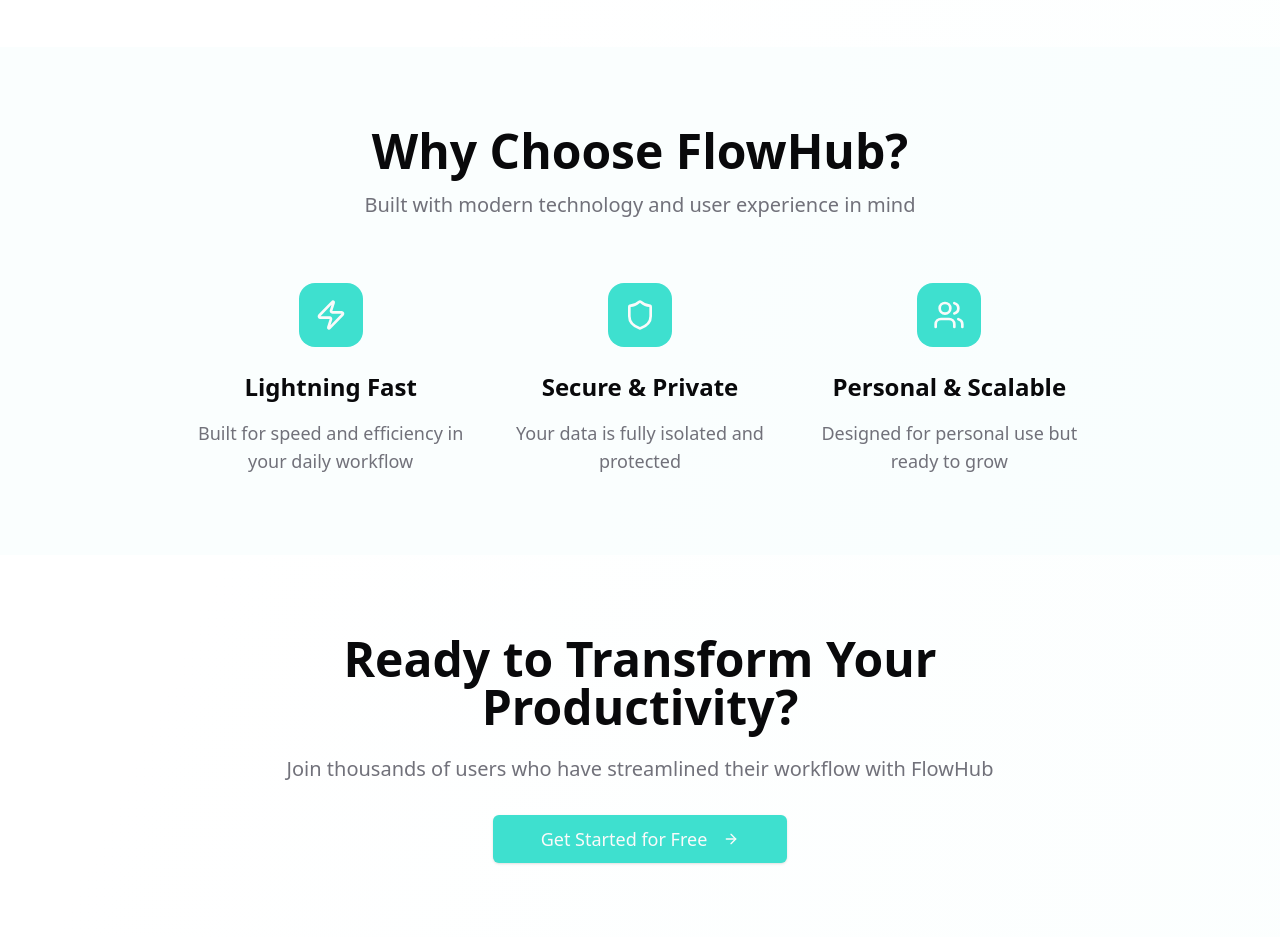
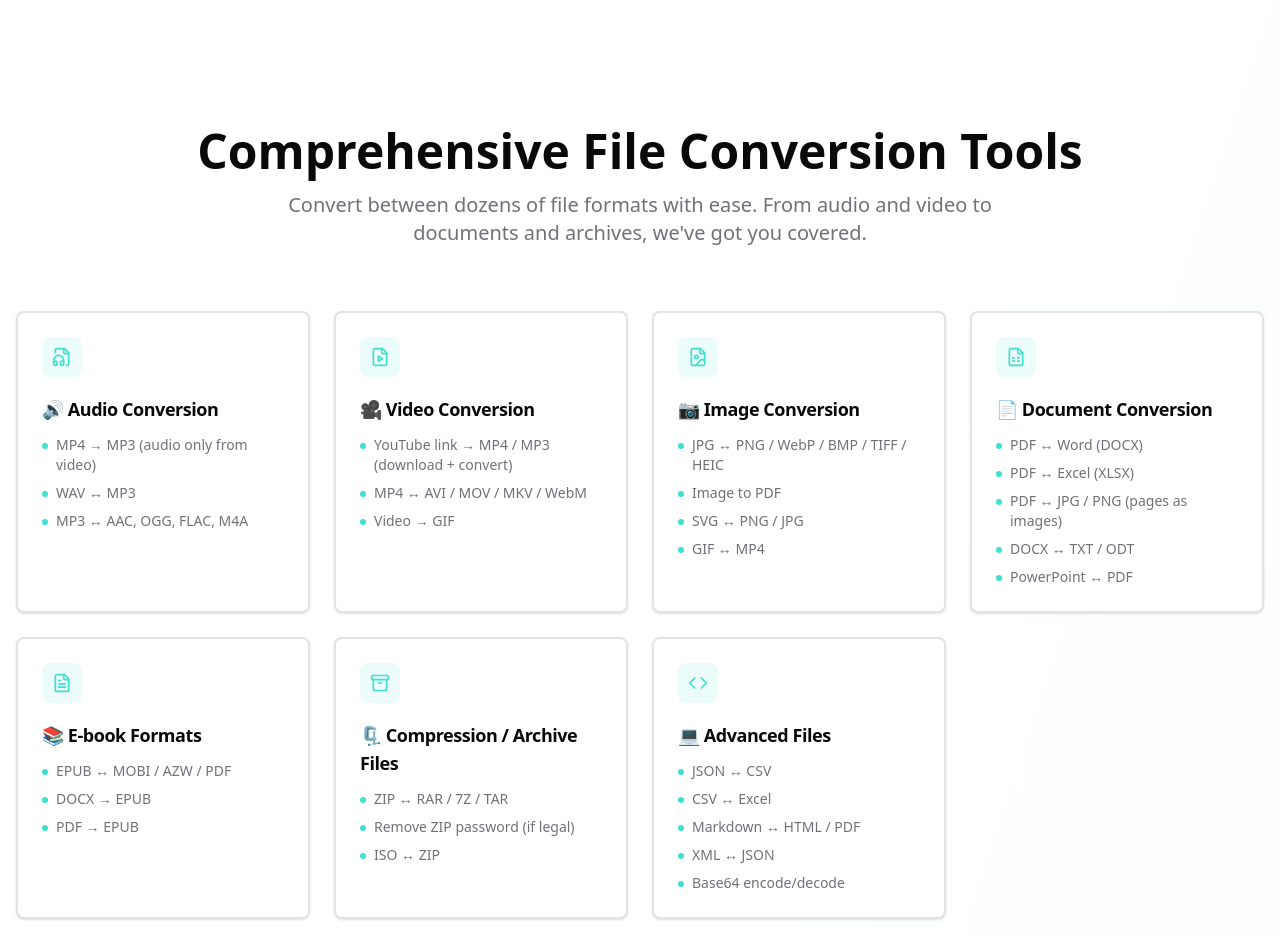
Before and after one commit to sarkozilenard/flowhub, a Next.js app: page / in a window 1280 px wide. Shown: the part 1860-2797 px from the top of the page. Built offline with nearby package versions, Linux system fonts and the light colour scheme; no server answers.

Commit message:
Add language selector, theme toggle, comprehensive file converters section, and update footer with new copyright and Lenard Sarkozi link

```diff
--- a/src/pages/index.tsx
+++ b/src/pages/index.tsx
@@ -4,7 +4,9 @@ import Link from "next/link";
 import { motion } from "framer-motion";
 import { Button } from "@/components/ui/button";
 import { Card, CardHeader, CardTitle, CardDescription, CardContent } from "@/components/ui/card";
-import { CheckCircle, Calendar, FileText, Link as LinkIcon, Calculator, MessageSquare, Zap, Shield, Users, ArrowRight } from "lucide-react";
+import { CheckCircle, Calendar, FileText, Link as LinkIcon, Calculator, MessageSquare, Zap, Shield, Users, ArrowRight, FileAudio, FileVideo, FileImage, FileSpreadsheet, Archive, Code } from "lucide-react";
+import { LanguageSelector } from "@/components/LanguageSelector";
+import { ThemeToggle } from "@/components/ThemeToggle";
 
 const fadeInUp = {
   initial: { opacity: 0, y: 60 },
@@ -53,6 +55,77 @@ const features = [
   }
 ];
 
+const fileConverters = [
+  {
+    icon: FileAudio,
+    title: "🔊 Audio Conversion",
+    formats: [
+      "MP4 → MP3 (audio only from video)",
+      "WAV ↔ MP3",
+      "MP3 ↔ AAC, OGG, FLAC, M4A"
+    ]
+  },
+  {
+    icon: FileVideo,
+    title: "🎥 Video Conversion",
+    formats: [
+      "YouTube link → MP4 / MP3 (download + convert)",
+      "MP4 ↔ AVI / MOV / MKV / WebM",
+      "Video → GIF"
+    ]
+  },
+  {
+    icon: FileImage,
+    title: "📷 Image Conversion",
+    formats: [
+      "JPG ↔ PNG / WebP / BMP / TIFF / HEIC",
+      "Image to PDF",
+      "SVG ↔ PNG / JPG",
+      "GIF ↔ MP4"
+    ]
+  },
+  {
+    icon: FileSpreadsheet,
+    title: "📄 Document Conversion",
+    formats: [
+      "PDF ↔ Word (DOCX)",
+      "PDF ↔ Excel (XLSX)",
+      "PDF ↔ JPG / PNG (pages as images)",
+      "DOCX ↔ TXT / ODT",
+      "PowerPoint ↔ PDF"
+    ]
+  },
+  {
+    icon: FileText,
+    title: "📚 E-book Formats",
+    formats: [
+      "EPUB ↔ MOBI / AZW / PDF",
+      "DOCX → EPUB",
+      "PDF → EPUB"
+    ]
+  },
+  {
+    icon: Archive,
+    title: "🗜️ Compression / Archive Files",
+    formats: [
+      "ZIP ↔ RAR / 7Z / TAR",
+      "Remove ZIP password (if legal)",
+      "ISO ↔ ZIP"
+    ]
+  },
+  {
+    icon: Code,
+    title: "💻 Advanced Files",
+    formats: [
+      "JSON ↔ CSV",
+      "CSV ↔ Excel",
+      "Markdown ↔ HTML / PDF",
+      "XML ↔ JSON",
+      "Base64 encode/decode"
+    ]
+  }
+];
+
 const benefits = [
   {
     icon: Zap,
@@ -97,6 +170,8 @@ export default function Home() {
               <span className="text-2xl font-bold text-primary">FlowHub</span>
             </div>
             <div className="flex items-center space-x-4">
+              <LanguageSelector />
+              <ThemeToggle />
               <Link href="/login">
                 <Button variant="ghost">Sign In</Button>
               </Link>
@@ -214,6 +289,53 @@ export default function Home() {
           </motion.div>
         </section>
 
+        {/* File Converters Section */}
+        <section className="container mx-auto px-4 py-20">
+          <motion.div
+            className="text-center mb-16"
+            initial={{ opacity: 0, y: 40 }}
+            animate={{ opacity: 1, y: 0 }}
+            transition={{ duration: 0.8 }}
+          >
+            <h2 className="text-4xl md:text-5xl font-bold mb-4">
+              Comprehensive File Conversion Tools
+            </h2>
+            <p className="text-xl text-muted-foreground max-w-3xl mx-auto">
+              Convert between dozens of file formats with ease. From audio and video to documents and archives, we've got you covered.
+            </p>
+          </motion.div>
+
+          <motion.div
+            className="grid md:grid-cols-2 lg:grid-cols-3 xl:grid-cols-4 gap-6"
+            variants={staggerContainer}
+            initial="initial"
+            animate="animate"
+          >
+            {fileConverters.map((converter, index) => (
+              <motion.div key={index} variants={fadeInUp}>
+                <Card className="h-full hover:shadow-lg transition-all duration-300 border-2 hover:border-primary/20">
+                  <CardHeader className="pb-3">
+                    <div className="w-10 h-10 bg-primary/10 rounded-lg flex items-center justify-center mb-3">
+                      <converter.icon className="w-5 h-5 text-primary" />
+                    </div>
+                    <CardTitle className="text-lg">{converter.title}</CardTitle>
+                  </CardHeader>
+                  <CardContent className="pt-0">
+                    <ul className="space-y-2">
+                      {converter.formats.map((format, formatIndex) => (
+                        <li key={formatIndex} className="text-sm text-muted-foreground flex items-start">
+                          <span className="w-1.5 h-1.5 bg-primary rounded-full mt-2 mr-2 flex-shrink-0"></span>
+                          {format}
+                        </li>
+                      ))}
+                    </ul>
+                  </CardContent>
+                </Card>
+              </motion.div>
+            ))}
+          </motion.div>
+        </section>
+
         {/* Benefits Section */}
         <section className="bg-accent/30 py-20">
           <div className="container mx-auto px-4">
@@ -280,16 +402,28 @@ export default function Home() {
         {/* Footer */}
         <footer className="border-t bg-background/80 backdrop-blur-sm">
           <div className="container mx-auto px-4 py-8">
-            <div className="flex items-center justify-between">
+            <div className="flex flex-col sm:flex-row items-center justify-between gap-4">
               <div className="flex items-center space-x-2">
                 <div className="w-6 h-6 bg-primary rounded-md flex items-center justify-center">
                   <Zap className="w-4 h-4 text-primary-foreground" />
                 </div>
                 <span className="text-lg font-bold text-primary">FlowHub</span>
               </div>
-              <p className="text-muted-foreground">
-                © 2024 FlowHub. All rights reserved.
-              </p>
+              <div className="flex flex-col sm:flex-row items-center gap-2 text-muted-foreground text-sm">
+                <p>© 2025 FlowHub All rights reserved.</p>
+                <span className="hidden sm:inline">•</span>
+                <p>
+                  Powered by{" "}
+                  <a
+                    href="https://sarkozilenard.hu"
+                    target="_blank"
+                    rel="noopener noreferrer"
+                    className="text-primary hover:text-primary/80 transition-colors font-medium"
+                  >
+                    Lenard Sarkozi
+                  </a>
+                </p>
+              </div>
             </div>
           </div>
         </footer>
```
